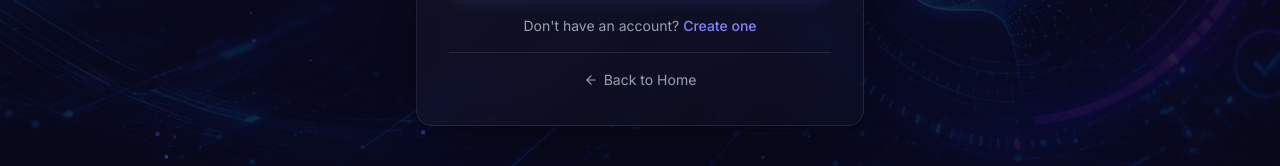
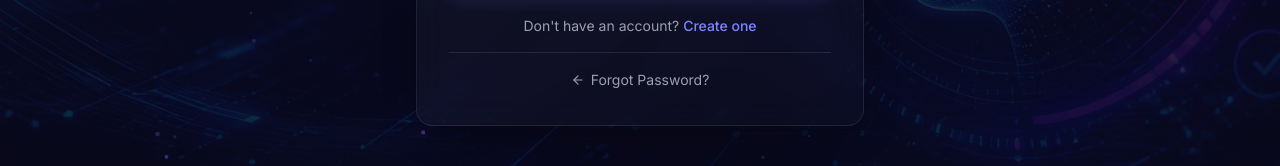
Before and after one commit to VigneshMP21/face_recognition_system, a Next.js app: page /login in a window 1280 px wide. Shown: the part 573-739 px from the top of the page. Built offline with nearby package versions, Linux system fonts and the light colour scheme.

Commit message:
forgot password feature

```diff
--- a/src/app/login/page.tsx
+++ b/src/app/login/page.tsx
@@ -180,11 +180,11 @@ function LoginForm() {
 
           <div className="mt-4 pt-4 border-t border-white/10 text-center">
             <Link
-              href="/"
+              href="/forgot-password"
               className="inline-flex items-center gap-1.5 text-gray-400 hover:text-white transition-colors text-sm"
             >
               <ArrowLeft className="w-3.5 h-3.5" />
-              Back to Home
+              Forgot Password?
             </Link>
           </div>
 
```
